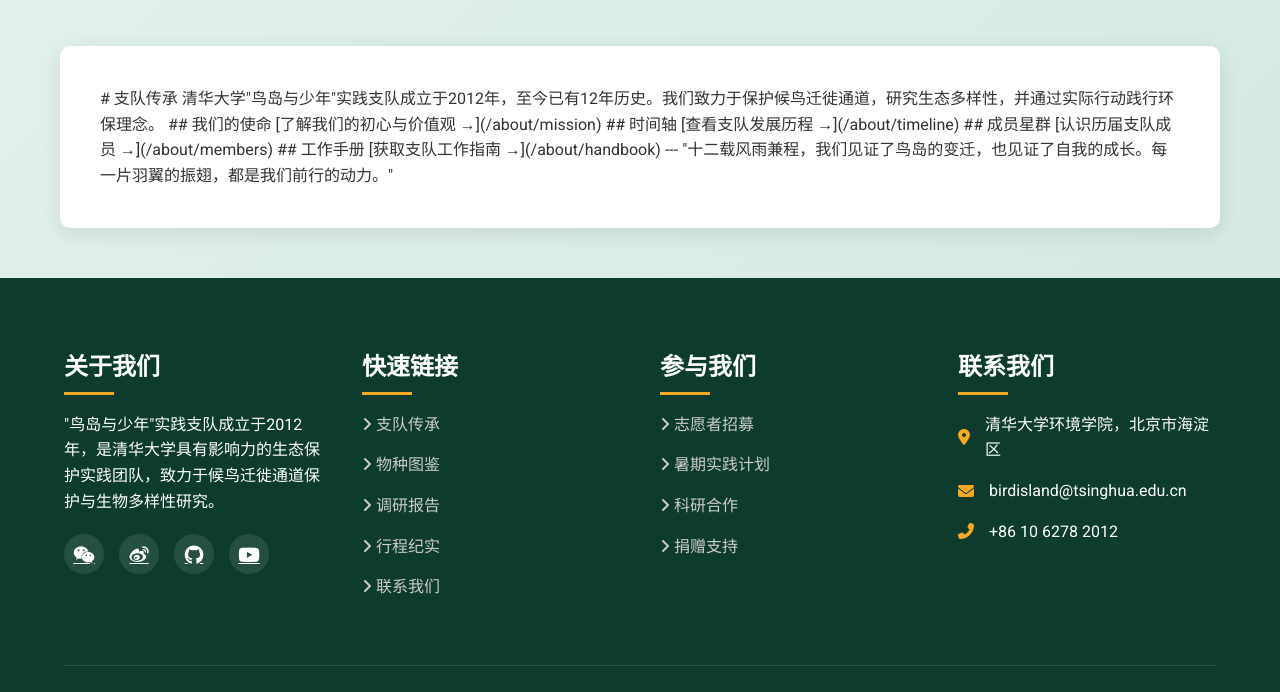
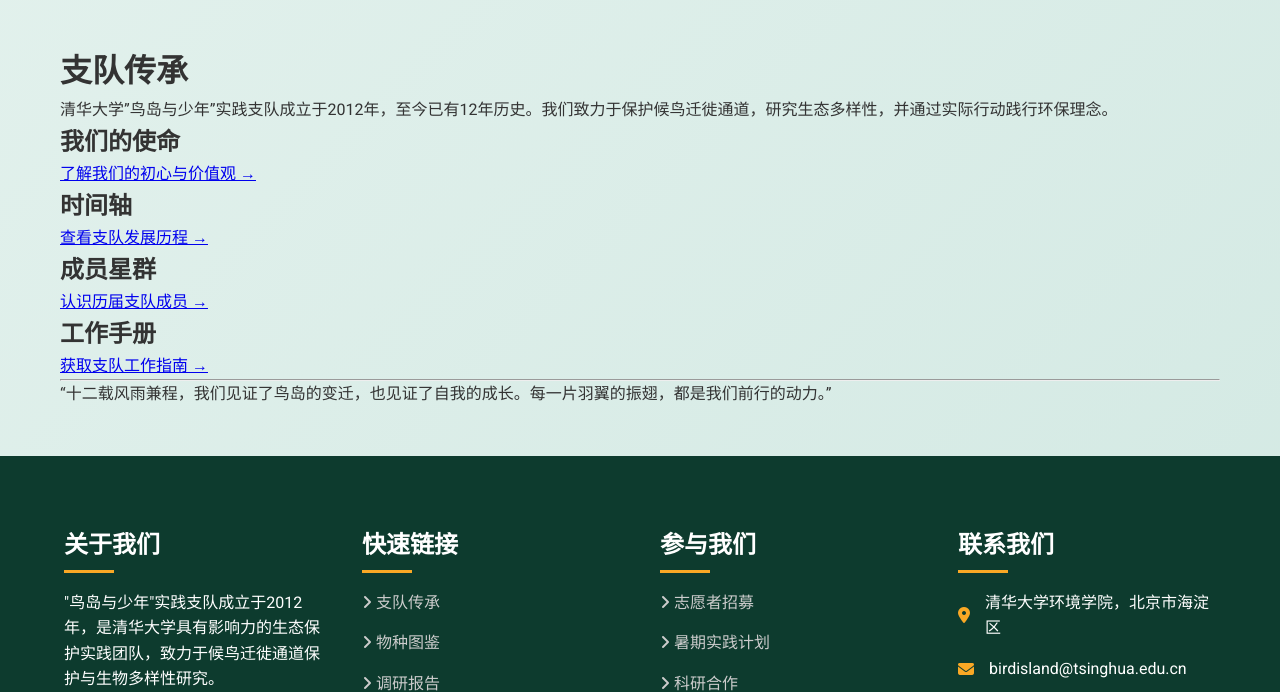
Before and after one commit to zf-li23/tsinghua_birdisland.github.io, a Jekyll site: the page built from about/index.md, in a window 1280 px wide and 900 px high, scrolled down 696 px, cut to the strip 208-900 px from the top of the window. Built offline with Jekyll 4.4.1, drawn with Linux system fonts in a browser that asks for light colours.

Commit message:
Update index.md

```diff
--- a/about/index.md
+++ b/about/index.md
@@ -4,7 +4,6 @@
 permalink: /about/
 ---
 
-<div class="markdown-content">
 # 支队传承
 
 清华大学"鸟岛与少年"实践支队成立于2012年，至今已有12年历史。我们致力于保护候鸟迁徙通道，研究生态多样性，并通过实际行动践行环保理念。
@@ -28,4 +27,3 @@
 ---
 
 "十二载风雨兼程，我们见证了鸟岛的变迁，也见证了自我的成长。每一片羽翼的振翅，都是我们前行的动力。"
-</div>
```
